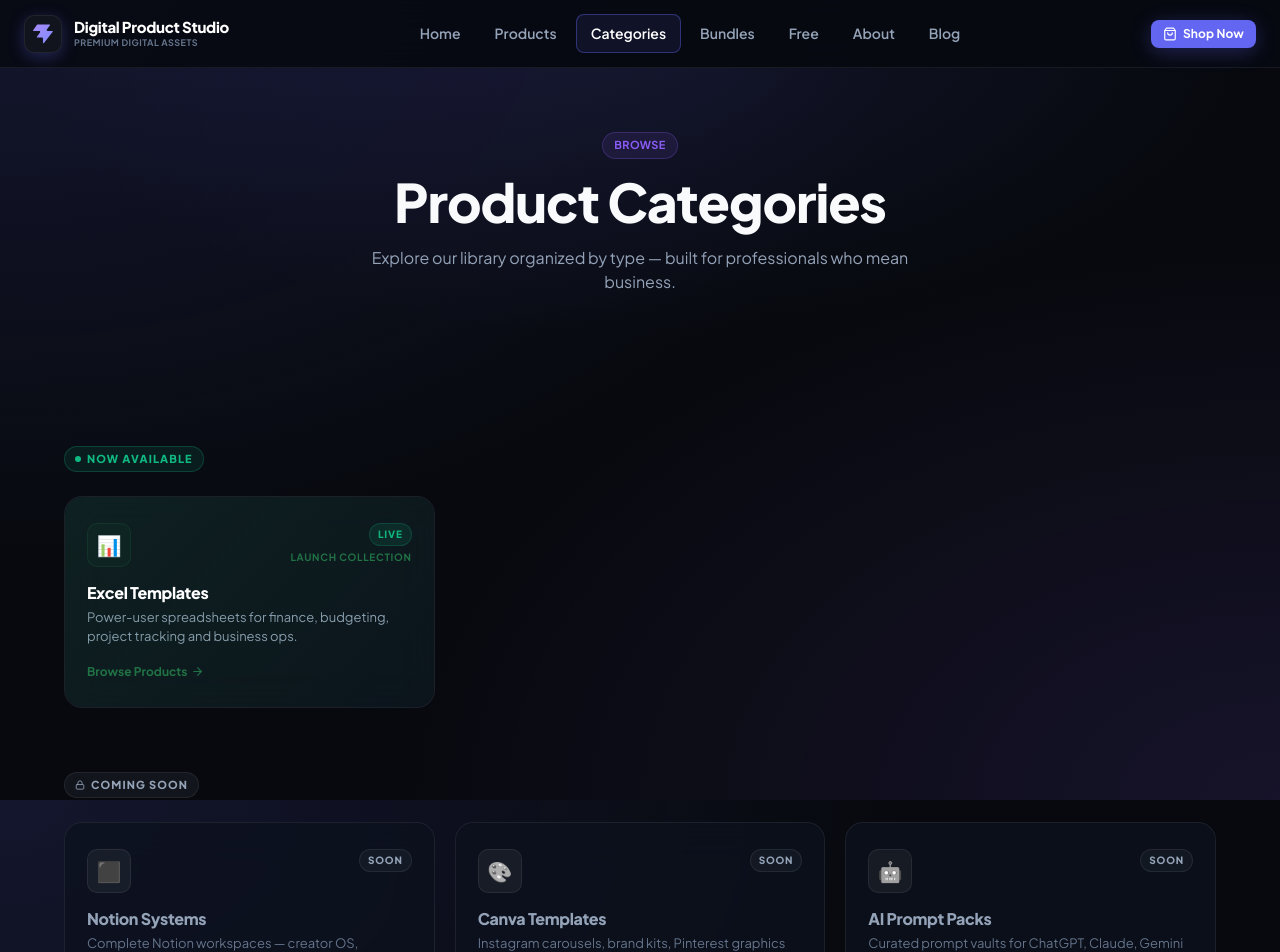
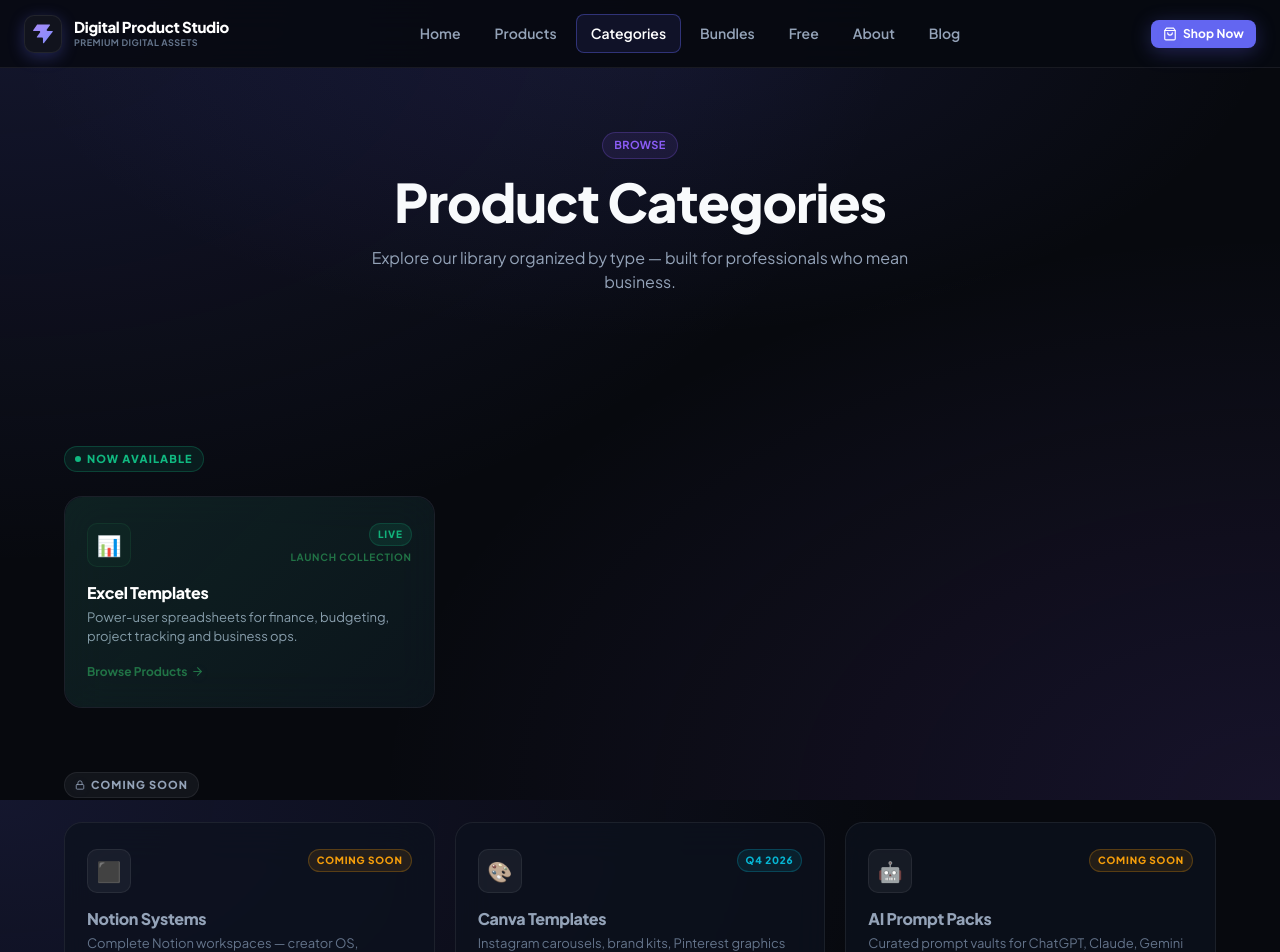
Before and after one commit to gitsaransh/DigitalProductStudio, a React (Vite) app in the folder website/: page /categories in a window 1280 px wide. Shown: the top 952 px of the page. Built offline with nearby package versions, Linux system fonts and the light colour scheme.

Commit message:
feat(categories): add per-category status badges (LIVE / COMING SOON / Q4 2026)

```diff
--- a/website/src/data/index.js
+++ b/website/src/data/index.js
@@ -219,6 +219,8 @@
     description: "Complete Notion workspaces — creator OS, business dashboards, project management.",
     visible: false,
     launchStatus: "coming-soon",
+    statusBadge: "COMING SOON",
+    statusBadgeVariant: "amber",
   },
   {
     slug: "canva",
@@ -230,6 +232,8 @@
     description: "Instagram carousels, brand kits, Pinterest graphics and social media templates.",
     visible: false,
     launchStatus: "coming-soon",
+    statusBadge: "Q4 2026",
+    statusBadgeVariant: "timed",
   },
   {
     slug: "ai-prompts",
@@ -241,6 +245,8 @@
     description: "Curated prompt vaults for ChatGPT, Claude, Gemini and Midjourney.",
     visible: false,
     launchStatus: "coming-soon",
+    statusBadge: "COMING SOON",
+    statusBadgeVariant: "amber",
   },
   {
     slug: "business",
@@ -252,6 +258,8 @@
     description: "SOPs, proposals, pitch decks, contracts and HR documents.",
     visible: false,
     launchStatus: "coming-soon",
+    statusBadge: "COMING SOON",
+    statusBadgeVariant: "amber",
   },
   {
     slug: "productivity",
@@ -263,6 +271,8 @@
     description: "Daily planners, habit trackers, time-blocking systems and goal frameworks.",
     visible: false,
     launchStatus: "coming-soon",
+    statusBadge: "COMING SOON",
+    statusBadgeVariant: "amber",
   },
   {
     slug: "marketing",
@@ -274,6 +284,8 @@
     description: "Email sequences, content calendars, ad copy frameworks and launch checklists.",
     visible: false,
     launchStatus: "coming-soon",
+    statusBadge: "COMING SOON",
+    statusBadgeVariant: "amber",
   },
 ];
 
--- a/website/src/pages/Categories.jsx
+++ b/website/src/pages/Categories.jsx
@@ -104,13 +104,34 @@
             </div>
 
             <div className="grid-3">
-              {CATEGORIES.filter(c => !c.visible).map((cat, i) => (
+              {CATEGORIES.filter(c => !c.visible).map((cat, i) => {
+                // Badge style per variant
+                const badgeStyles = {
+                  amber: {
+                    color: 'var(--amber)',
+                    background: 'rgba(245,158,11,0.10)',
+                    border: '1px solid rgba(245,158,11,0.25)',
+                  },
+                  timed: {
+                    color: 'var(--cyan)',
+                    background: 'rgba(6,182,212,0.10)',
+                    border: '1px solid rgba(6,182,212,0.25)',
+                  },
+                  muted: {
+                    color: 'var(--text-muted)',
+                    background: 'rgba(148,163,184,0.06)',
+                    border: '1px solid var(--border-glass)',
+                  },
+                };
+                const badge = badgeStyles[cat.statusBadgeVariant] || badgeStyles.muted;
+
+                return (
                   <div
                     key={cat.slug}
                     className="glass category-card-premium animate-fade-in-up"
                     style={{
                       animationDelay: `${i * 0.05}s`,
-                    opacity: 0.45,
+                      opacity: 0.55,
                       pointerEvents: 'none',
                       cursor: 'default',
                       position: 'relative',
@@ -123,21 +144,25 @@
                         border: '1px solid var(--border-glass)',
                         color: 'var(--text-muted)',
                         marginBottom: 0,
-                      filter: 'grayscale(1)',
+                        filter: 'grayscale(0.7)',
                       }}>
                         {cat.icon}
                       </div>
+                      {/* Dynamic status badge */}
                       <span style={{
                         fontSize: '10px', fontWeight: '800', textTransform: 'uppercase',
-                      letterSpacing: '0.08em', color: 'var(--text-muted)',
-                      background: 'rgba(148,163,184,0.06)', border: '1px solid var(--border-glass)',
-                      padding: '3px 8px', borderRadius: '12px',
-                    }}>SOON</span>
+                        letterSpacing: '0.08em', padding: '3px 8px', borderRadius: '12px',
+                        whiteSpace: 'nowrap',
+                        ...badge,
+                      }}>
+                        {cat.statusBadge || 'COMING SOON'}
+                      </span>
                     </div>
                     <h3 className="category-card-title" style={{ fontSize: '16px', color: 'var(--text-muted)' }}>{cat.name}</h3>
                     <p style={{ fontSize: '13px', color: 'var(--text-sub)', lineHeight: '1.5', margin: 0, flex: 1 }}>{cat.description}</p>
                   </div>
-              ))}
+                );
+              })}
             </div>
           </div>
 
```
Lines whose indentation alone changed are shown as unchanged.
